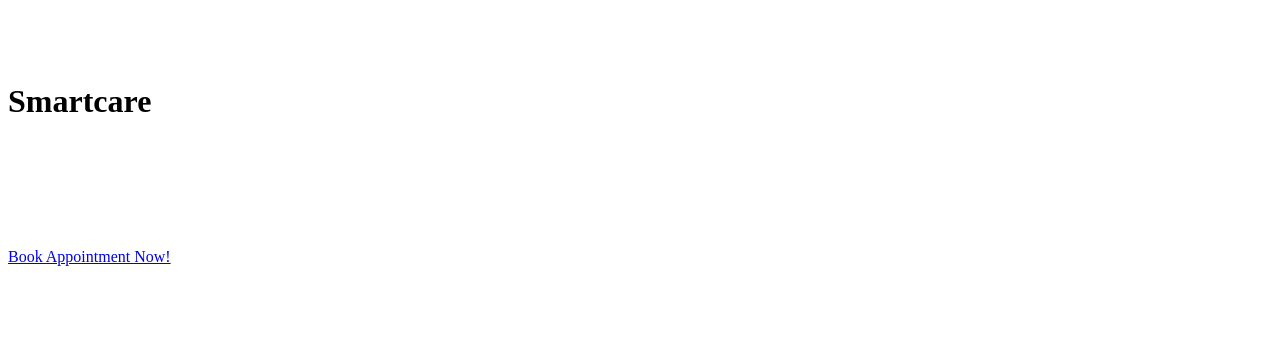
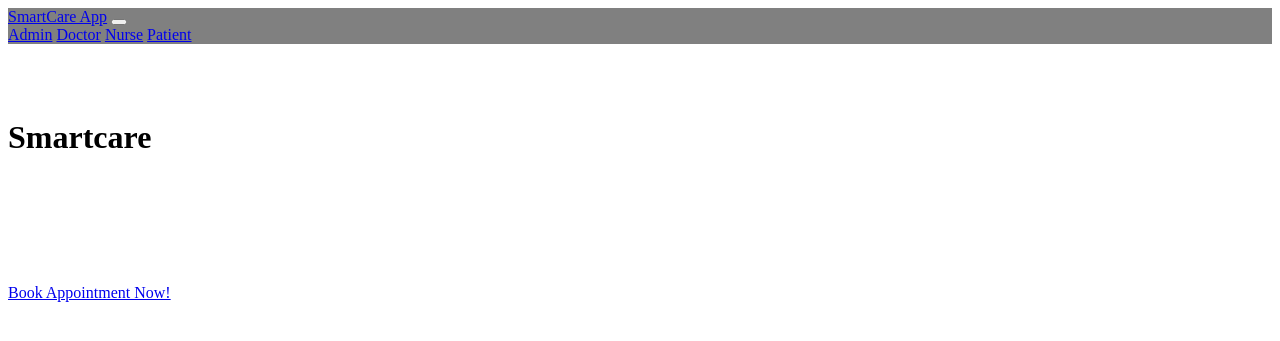
Before and after one commit to sandra-saah/SmartcareProject, a Django app: page / in a window 1280 px wide. Shown: the top 341 px of the page. Run offline with Django 4.2, Linux system fonts and the light colour scheme.

Commit message:
navbar added

```diff
--- a/SmartcareProject/templates/smartcare/base.html
+++ b/SmartcareProject/templates/smartcare/base.html
@@ -8,7 +8,7 @@
 </head>
 
 <body>
-  {% comment %} {% include "hospital/navbar.html" %} {% endcomment %}
+  {% include "smartcare/navbar.html" %}
   {%block content%}
 
   {%endblock content%}
--- a/SmartcareProject/templates/smartcare/navbar.html
+++ b/SmartcareProject/templates/smartcare/navbar.html
@@ -9,7 +9,7 @@
 
   <body>
     <div class="bs-example">
-      <nav class="navbar navbar-expand-md navbar-dark fixed-top" style="background:#337AB7;">
+      <nav class="navbar navbar-expand-md navbar-dark fixed-top" style="background:Grey;">
         <a href="/" class="navbar-brand">SmartCare App</a>
         <button type="button" class="navbar-toggler" data-toggle="collapse" data-target="#navbarCollapse">
           <span class="navbar-toggler-icon"></span>
```
